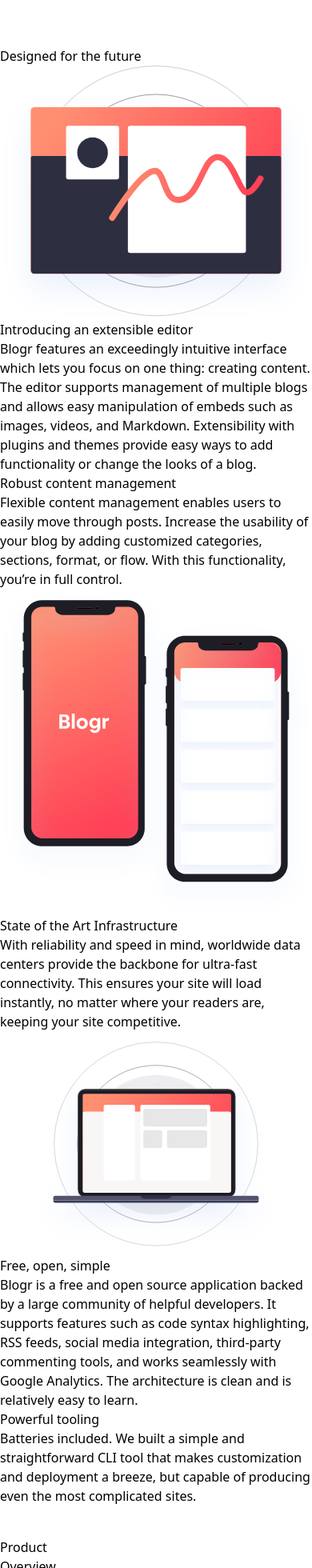
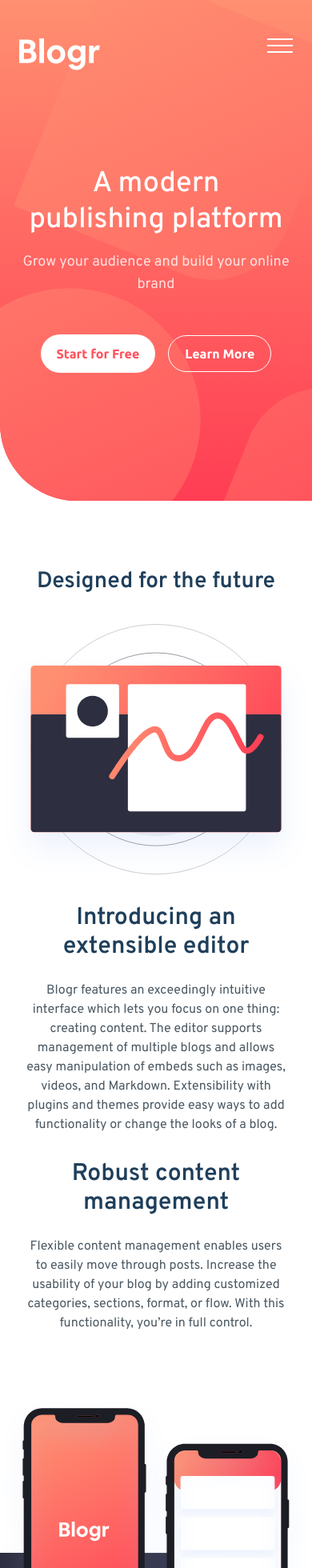
Before and after one commit to iameenahmed/blogr-landing-page, a React (Vite) app: page / in a window 390 px wide. Shown: the top 1960 px of the page at 80% size. Built offline with nearby package versions, Linux system fonts and the light colour scheme.

Commit message:
Add Hero component to App.tsx, add styling, modify tailwind.config.js, update StateOfArt component, and improve NavItem component in the repository

```diff
--- a/src/App.tsx
+++ b/src/App.tsx
@@ -1,14 +1,16 @@
 import Features from "./components/Features";
 import Footer from "./components/Footer";
 import Header from "./components/Header";
+import Hero from "./components/Hero";
 import Intro from "./components/Intro";
 import StateOfArt from "./components/StateOfArt";
 
 const App = () => {
   return (
-    <div>
+    <div className="font-Overpass">
       <Header />
       <main>
+        <Hero />
         <Intro />
         <StateOfArt />
         <Features />
--- a/src/components/Features.tsx
+++ b/src/components/Features.tsx
@@ -3,15 +3,17 @@
 
 const Features = () => {
   return (
-    <div>
+    <div className="my-16 text-center text-VeryDarkBlue">
       <picture>
         <source media="(min-width: 968px)" srcSet={laptop} />
-        <img src={laptopMobile} alt="laptop illustration" />
+        <img src={laptopMobile} alt="laptop illustration" className="w-full" />
       </picture>
-      <div>
-        <div>
-          <h5>Free, open, simple</h5>
-          <p>
+      <div className="px-8">
+        <div className="my-8">
+          <h5 className="mb-6 text-3xl font-semibold text-VeryDarkBlue">
+            Free, open, simple
+          </h5>
+          <p className="text-VeryDarkGrayishBlue">
             Blogr is a free and open source application backed by a large
             community of helpful developers. It supports features such as code
             syntax highlighting, RSS feeds, social media integration,
@@ -21,8 +23,10 @@
           </p>
         </div>
         <div>
-          <h5>Powerful tooling</h5>
-          <p>
+          <h5 className="mb-6 text-3xl font-semibold text-VeryDarkBlue">
+            Powerful tooling
+          </h5>
+          <p className="text-VeryDarkGrayishBlue">
             Batteries included. We built a simple and straightforward CLI tool
             that makes customization and deployment a breeze, but capable of
             producing even the most complicated sites.
--- a/src/components/Footer.tsx
+++ b/src/components/Footer.tsx
@@ -3,16 +3,16 @@
 
 const Footer = () => {
   return (
-    <footer>
-      <div>
+    <footer className="grid place-content-center rounded-tr-[6rem] bg-VeryDarkBlackBlue py-16">
+      <div className="mb-16">
         <img src={logo} alt="blogr logo" />
       </div>
-      <div>
+      <div className="space-y-8 text-center">
         {navlinks.map(({ id, title, subItems }) => (
-          <ul key={id}>
-            <li>{title}</li>
+          <ul key={id} className="space-y-7">
+            <li className="text-white">{title}</li>
             <li>
-              <ul className="">
+              <ul className="space-y-1 text-GrayishBlue">
                 {subItems.map((subItem, index) => (
                   <li key={index}>{subItem}</li>
                 ))}
--- a/src/components/Header.tsx
+++ b/src/components/Header.tsx
@@ -9,12 +9,12 @@
 const Header = () => {
   const [isOpen, setIsOpen] = useState<boolean>(false);
   return (
-    <header>
-      <div>
+    <header className="absolute z-20 w-full px-6 py-12">
+      <div className="flex justify-between">
         <div>
           <img src={logo} alt="blogr logo" />
         </div>
-        <div>
+        <div className="md:hidden">
           {isOpen ? (
             <img
               src={closeIcon}
@@ -34,15 +34,18 @@
       <nav>
         {/* Mobile Navigation */}
         {isOpen && (
-          <div>
+          <div className="relative z-20 my-8 w-full space-y-6 rounded-lg bg-white p-6 text-center font-Overpass text-xl font-semibold text-VeryDarkBlue">
             {navlinks.map(({ id, title, subItems }) => (
               <ul key={id}>
                 <NavItem title={title} subItems={subItems} />
               </ul>
             ))}
-            <div>
-              <button>Login</button>
-              <button>Sign Up</button>
+            <hr />
+            <div className="flex flex-col items-center gap-y-4">
+              <button className="cursor-pointer hover:opacity-70">Login</button>
+              <button className="cursor-pointer rounded-full bg-primary-gradient px-12 py-3 text-white transition-opacity duration-300 hover:opacity-70">
+                Sign Up
+              </button>
             </div>
           </div>
         )}
--- a/src/components/Hero.tsx
+++ b/src/components/Hero.tsx
@@ -1,13 +1,21 @@
 const Hero = () => {
   return (
-    <div>
-      <div>
-        <h1>A modern publishing platform</h1>
-        <p> Grow your audience and build your online brand</p>
+    <div className="relative left-0 right-0 top-0 overflow-hidden rounded-bl-[6rem] bg-primary-gradient px-7 pb-40 pt-52 text-center text-white before:absolute before:inset-0 before:bg-hero-pattern-mobile before:bg-[35%_35%] before:bg-no-repeat">
+      <div className="relative z-10">
+        <h1 className="text-4xl font-medium leading-tight">
+          A modern publishing platform
+        </h1>
+        <p className="mt-4 text-lg opacity-80">
+          Grow your audience and build your online brand
+        </p>
       </div>
-      <div>
-        <button>Start for Free</button>
-        <button>Learn More</button>
+      <div className="relative z-10 mt-12 space-x-4 font-Ubuntu font-bold">
+        <button className="rounded-full bg-white px-5 py-3 text-LightRed transition-colors duration-300 hover:bg-VeryLightRed hover:text-white">
+          Start for Free
+        </button>
+        <button className="rounded-full border border-white px-5 py-2.5 transition-colors duration-300 hover:bg-white hover:text-LightRed">
+          Learn More
+        </button>
       </div>
     </div>
   );
--- a/src/components/Intro.tsx
+++ b/src/components/Intro.tsx
@@ -3,19 +3,27 @@
 
 const Intro = () => {
   return (
-    <div>
+    <div className="my-20 text-center text-VeryDarkBlue">
       <div>
-        <h2>Designed for the future</h2>
+        <h2 className="text-[1.75rem] font-semibold">
+          Designed for the future
+        </h2>
       </div>
-      <div>
+      <div className="mt-8">
         <picture>
           <source media="(min-width: 968px)" srcSet={editor} />
-          <img src={editorMobile} alt="editor illustration" />
+          <img
+            src={editorMobile}
+            alt="editor illustration"
+            className="w-full"
+          />
         </picture>
-        <div>
-          <div>
-            <h3>Introducing an extensible editor</h3>
-            <p>
+        <div className="px-8">
+          <div className="my-8">
+            <h3 className="mb-6 text-3xl font-semibold text-VeryDarkBlue">
+              Introducing an extensible editor
+            </h3>
+            <p className="text-VeryDarkGrayishBlue">
               Blogr features an exceedingly intuitive interface which lets you
               focus on one thing: creating content. The editor supports
               management of multiple blogs and allows easy manipulation of
@@ -25,8 +33,10 @@
             </p>
           </div>
           <div>
-            <h3>Robust content management</h3>
-            <p>
+            <h3 className="mb-6 text-3xl font-semibold text-VeryDarkBlue">
+              Robust content management
+            </h3>
+            <p className="text-VeryDarkGrayishBlue">
               Flexible content management enables users to easily move through
               posts. Increase the usability of your blog by adding customized
               categories, sections, format, or flow. With this functionality,
--- a/src/components/NavItem.tsx
+++ b/src/components/NavItem.tsx
@@ -1,6 +1,4 @@
 import { useState } from "react";
-import arrowIconDark from "../assets/icon-arrow-dark.svg";
-import arrowIconLight from "../assets/icon-arrow-light.svg";
 
 interface NavItemProps {
   title: string;
@@ -11,14 +9,20 @@
   const [isOpen, setIsOpen] = useState<boolean>(false);
   return (
     <>
-      <li>
+      <li
+        className={`after:bg-arrowDark relative after:absolute after:bottom-1/3 after:ms-2 after:h-[7px] after:w-[10px] ${
+          isOpen ? "after:rotate-180" : "after:rotate-0"
+        }`}
+      >
         <button onClick={() => setIsOpen(!isOpen)}>{title}</button>
       </li>
       {isOpen && (
-        <li>
-          <ul>
+        <li className="mt-4 rounded-lg bg-GrayishBlue/30 p-6 text-lg">
+          <ul className="space-y-3">
             {subItems.map((subItem) => (
-              <li key={subItem}>{subItem}</li>
+              <li key={subItem} className="cursor-pointer hover:opacity-70">
+                {subItem}
+              </li>
             ))}
           </ul>
         </li>
--- a/src/components/StateOfArt.tsx
+++ b/src/components/StateOfArt.tsx
@@ -3,12 +3,14 @@
 const StateOfArt = () => {
   return (
     <div>
-      <div>
+      <div className="relative z-20 -mb-[55%]">
         <img src={phones} alt="phones illustration" />
       </div>
-      <div>
-        <h4>State of the Art Infrastructure</h4>
-        <p>
+      <div className="after:bg-circles relative space-y-6 overflow-hidden rounded-bl-[6rem] rounded-tr-[6rem] bg-secondary-gradient px-8 pb-28 pt-52 text-center text-white after:absolute after:inset-0 after:z-10 after:bg-cover after:bg-top after:bg-no-repeat">
+        <h4 className="relative z-20 text-4xl font-semibold">
+          State of the Art Infrastructure
+        </h4>
+        <p className="relative z-20 text-GrayishBlue">
           With reliability and speed in mind, worldwide data centers provide the
           backbone for ultra-fast connectivity. This ensures your site will load
           instantly, no matter where your readers are, keeping your site
--- a/tailwind.config.js
+++ b/tailwind.config.js
@@ -19,10 +19,13 @@
       backgroundImage: {
         "hero-pattern": "url('/src/assets/bg-pattern-intro-desktop.svg')",
         "hero-pattern-mobile": "url('/src/assets/bg-pattern-intro-mobile.svg')",
+        circles: "url('/src/assets/bg-pattern-circles.svg')",
+        arrowDark: "url('/src/assets/icon-arrow-dark.svg')",
+        arrowLight: "url('/src/assets/icon-arrow-light.svg')",
+        "secondary-gradient":
+          "linear-gradient(to bottom right, hsl(237, 17%, 21%), hsl(237, 23%, 32%))",
         "primary-gradient":
-          "linear-gradient(180deg, hsl(237, 17%, 21%), hsl(237, 23%, 32%))",
-        "secondary-gradient":
-          "linear-gradient(180deg,hsl(13, 100%, 72%),hsl(353, 100%, 62%))",
+          "linear-gradient(to bottom,hsl(13, 100%, 72%),hsl(353, 100%, 62%))",
       },
     },
   },
```
